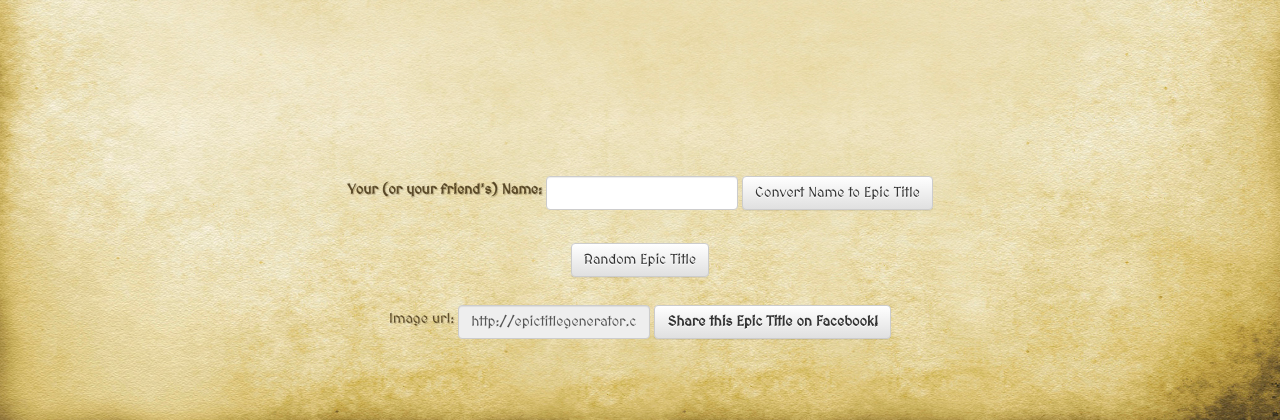
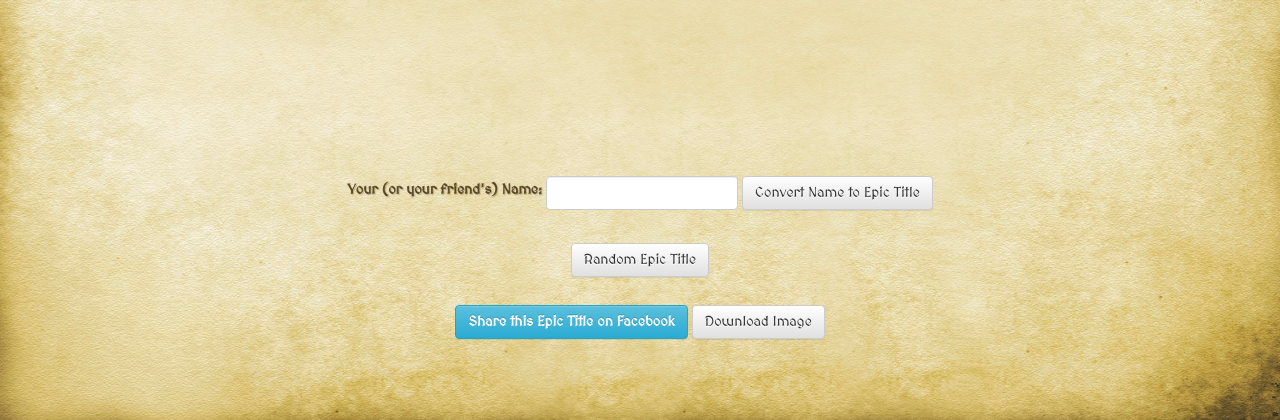
Before and after one commit to danieljsj/epic-title-generator, a PHP site: page /?epic_title=1 in a window 1280 px wide. Shown: the part 380-800 px from the top of the page. Run offline with PHP 8.4, Linux system fonts and the light colour scheme; data that the repository does not hold is empty; some libraries are stand-ins or nearby versions.

Commit message:
converting Image Url field to a Download Image button

```diff
--- a/index.php
+++ b/index.php
@@ -126,10 +126,10 @@
 		</button>
 	</div>
 	<div id="sharing">
-		Image url: <input id="image-url" class="form-control" readonly="true" value="<?= $og_fb_image ?>">
-		<button onclick="openEpicFbSharer()" type="button" class="btn btn-default btn-md"><b>
-			Share <!-- your -->this Epic Title on Facebook!
+		<button onclick="openEpicFbSharer()" type="button" class="btn btn-info btn-md"><b>
+			Share <!-- your -->this Epic Title on Facebook
 		</b></button>
+		<a id="image-link" href="<?= $og_fb_image ?>" class="btn btn-default" role="button">Download Image</a>
 	</div>
 </body>
 </html>
--- a/js/main.js
+++ b/js/main.js
@@ -8,7 +8,7 @@ function stripTrailingSlashes(str) {
 }
 
 var appUrl = stripTrailingSlashes( location.protocol + '//' + location.host + location.pathname );
-var imageMakerUrl = appUrl + '/title-image.php';
+var imageMakerUrl = 'http://epictitlegenerator.com/title-image.php';
 
 
 console.log("\i\n wordBank: "); console.log(wordBank);
@@ -266,5 +266,5 @@ function updatePageUrl(){
 	history.pushState( {}, '', appUrl+getQueryString() );
 }
 function updateImageUrl(){
-	$('#image-url').val(imageMakerUrl+getQueryString() );
+	$('#image-link').attr("href", imageMakerUrl+getQueryString() );
 }
```
